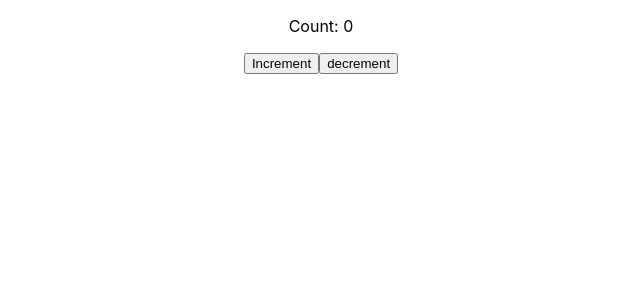
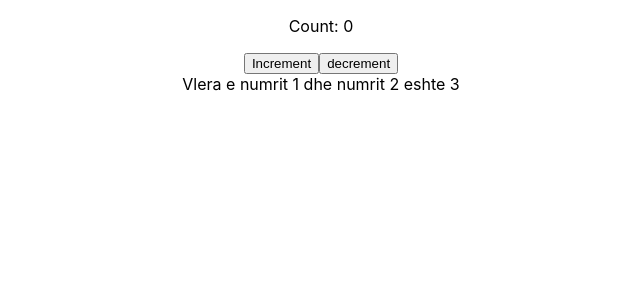
Before and after one commit to AbedinTelaku/React-Project, a React (Create React App) app: page / in a window 1280 px wide. Shown: the top 300 px of the page, without its empty margins (319-959 px from the left). Built offline with nearby package versions, Linux system fonts and the light colour scheme.

Commit message:
Add Arrow Function

```diff
--- a/src/App.js
+++ b/src/App.js
@@ -1,4 +1,5 @@
 import './App.css';
+import ArrowFunction from './ArrowFunctionComponent/ArrowFunction';
 import Counter from './useStateComponent/Counter';
 
 
@@ -6,6 +7,7 @@ function App() {
   return (
     <div className="App">
       <Counter/>
+      <ArrowFunction/>
     </div>
   );
 }
--- /dev/null
+++ b/src/ArrowFunctionComponent/ArrowFunction.jsx
@@ -0,0 +1,15 @@
+import React from 'react'
+
+const ArrowFunction = () => {
+    const a = 1;
+    const b = 2;
+    const c = a + b;
+  return (
+    <div>
+      {/* Arrow Function jane funksione qe perdoren me shume ne React sesa functional functions, prej functional function dallon sintaksa */}
+      {'Vlera e numrit ' +a+ ' dhe numrit ' +b+ ' eshte ' +c}
+    </div>
+  )
+}
+
+export default ArrowFunction
```
